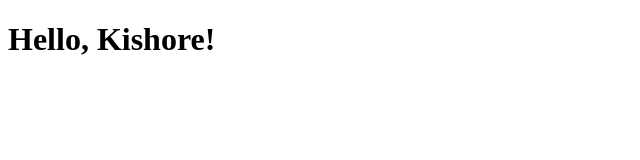
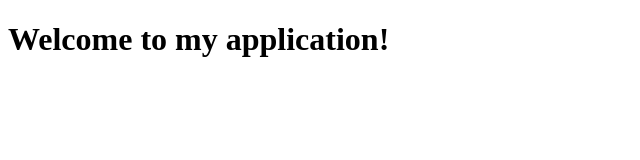
Before and after one commit to Venkatesh101997/test, a website: page index.html in a window 1280 px wide. Shown: the whole page, without its empty margins (0-640 px from the left). Drawn offline with Linux system fonts and the light colour scheme.

Commit message:
Update index.html

```diff
--- a/index.html
+++ b/index.html
@@ -7,6 +7,6 @@
     <title>My Node.js App</title>
 </head>
 <body>
-    <h1>Hello, Kishore!</h1>
+    <h1>Welcome to my application!</h1>
 </body>
 </html>
```
